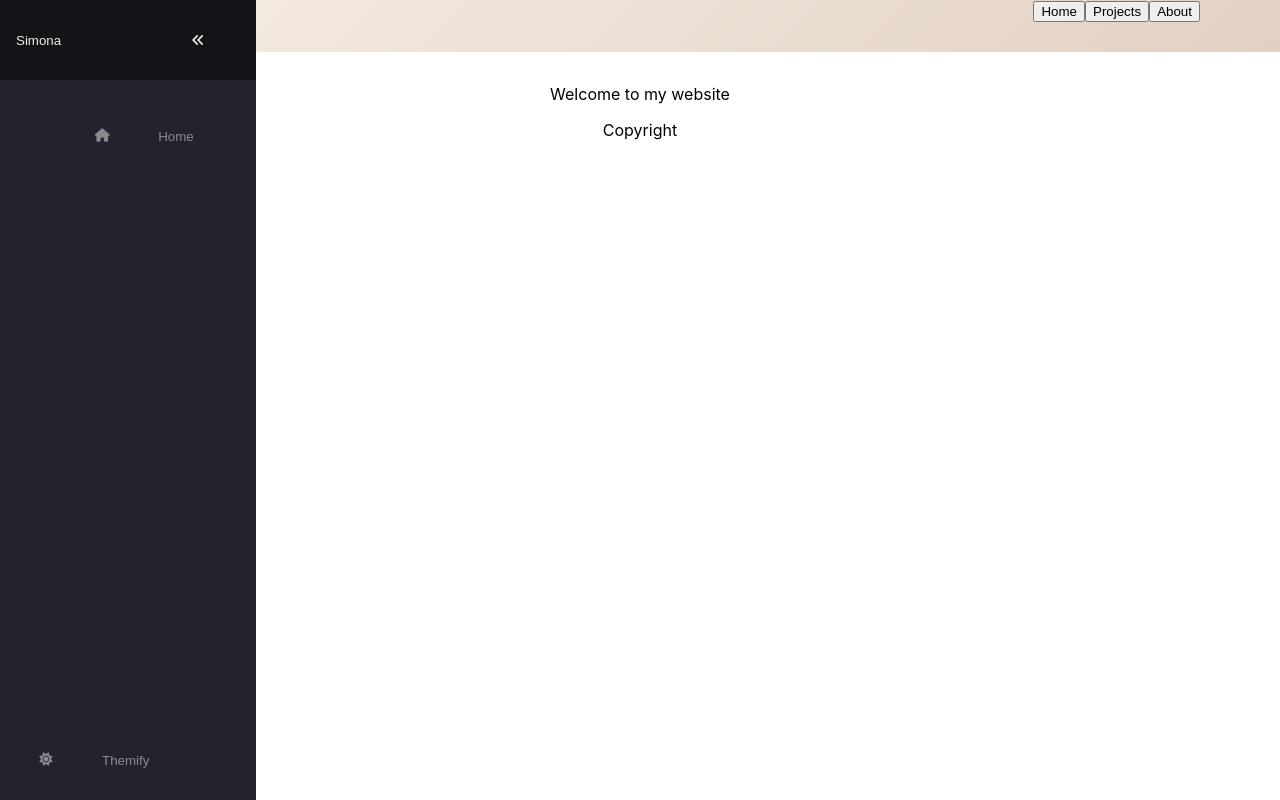
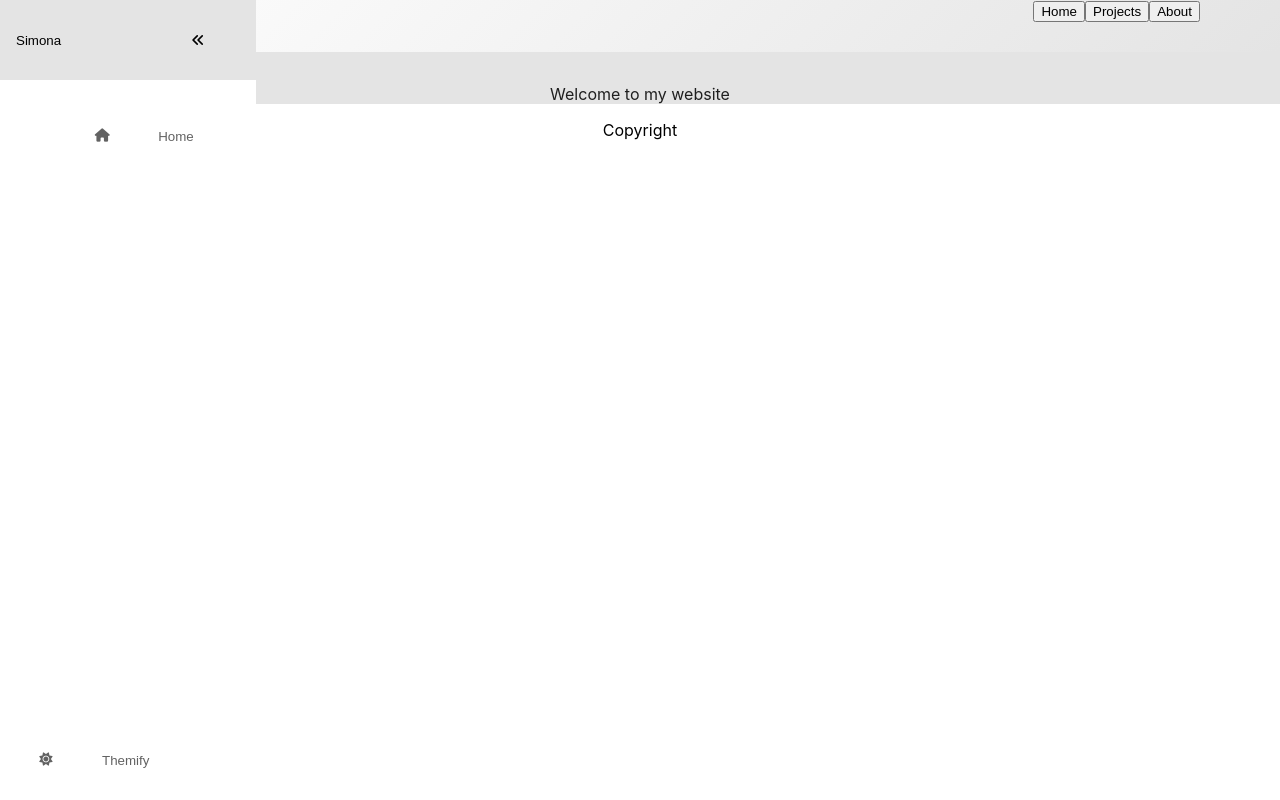
Before and after one commit to robertarotaritei/simona-dae-portofolio, a React (Create React App) app: page / in a window 1280 px wide. Built offline with nearby package versions, Linux system fonts and the light colour scheme.

Commit message:
Add dark/light theme

```diff
--- a/src/App.css
+++ b/src/App.css
@@ -7,19 +7,32 @@
   --transition-speed: 600ms;
 }
 
+/* main */
+
+.main {
+  background-color: var(--bg-secondary);
+  color: var(--text-primary);
+}
+
+
+/* footer */
+
+.footer {
+  background-color: var(--bg-primary);
+  color: var(--text-secondary);
+}
+
 /* topNav */
 
 .topnav {
   overflow: hidden;
-  background-image: linear-gradient(135deg, #f8efe5 0%, #e2d1c3 100%);
+  background-image: linear-gradient(135deg,  var(--bg-primary) 0%,  var(--bg-secondary) 100%);
 }
 
 .topnav .name{
-  color: black;
+  color: var(--text-primary);
   font-weight: bolder;
-
 }
-
 
 /* navbar */
 
@@ -184,26 +197,3 @@
   --bg-primary: #ffffff;
   --bg-secondary: #e4e4e4;
 }
-
-.solar {
-  --text-primary: #576e75;
-  --text-secondary: #35535c;
-  --bg-primary: #fdf6e3;
-  --bg-secondary: #f5e5b8;
-}
-
-.theme-icon {
-  display: none;
-}
-
-.dark #darkIcon {
-  display: block;
-}
-
-.light #lightIcon {
-  display: block;
-}
-
-.solar #solarIcon {
-  display: block;
-}
--- a/src/App.js
+++ b/src/App.js
@@ -38,13 +38,17 @@ class App extends React.Component {
     }
   }
 
+  getTheme(arg, color) {
+    return arg + ' ' + color;
+  }
+
   render() {
     return (
       <div className="App">
-        <NavigationBar selectHome={this.selectHome} selectProjects={this.selectProjects} selectAbout={this.selectAbout} theme={this.state.theme} />
-        <SideBar content={this.state.content} changeTheme={this.changeTheme} theme={this.state.theme} />
-        <Main content={this.state.content} theme={this.state.theme} />
-        <Footer />
+        <NavigationBar selectHome={this.selectHome} selectProjects={this.selectProjects} selectAbout={this.selectAbout} theme={this.state.theme} getTheme={this.getTheme}/>
+        <SideBar content={this.state.content} changeTheme={this.changeTheme} theme={this.state.theme} getTheme={this.getTheme}/>
+        <Main content={this.state.content} theme={this.state.theme} getTheme={this.getTheme}/>
+        <Footer theme={this.state.theme} getTheme={this.getTheme}/>
       </div>
     );
   }
--- a/src/components/Footer/Footer.js
+++ b/src/components/Footer/Footer.js
@@ -4,7 +4,7 @@ class Footer extends React.Component {
 
     render() {
         return (
-            <div>
+            <div className={this.props.getTheme('footer', this.props.theme)}>
                 <p>Copyright</p>
             </div>
         );
--- a/src/components/Main/Main.js
+++ b/src/components/Main/Main.js
@@ -30,7 +30,7 @@ class Main extends React.Component {
     }
     render() {
         return (
-            <div style={{ paddingTop: '1rem' }}>
+            <div className={this.props.getTheme('main', this.props.theme)} style={{ paddingTop: '1rem' }}>
                 {this.renderContent()}
             </div>
         );
--- a/src/components/Navigation Bars/NavigationBar.js
+++ b/src/components/Navigation Bars/NavigationBar.js
@@ -4,7 +4,7 @@ class NavigationBar extends React.Component {
 
     render() {
         return (
-            <div className="topnav">
+            <div className={this.props.getTheme('topnav', this.props.theme)}>
                 <div style={{ float: 'left', paddingLeft: '5rem' }}>
 
                     <p class="name">
--- a/src/components/Navigation Bars/SideBar.js
+++ b/src/components/Navigation Bars/SideBar.js
@@ -50,7 +50,7 @@ class SideBar extends React.Component {
 
     render() {
         return (
-            <nav className="navbar">
+            <nav className={this.props.getTheme('navbar', this.props.theme)}>
                 <ul className="navbar-nav">
                     <li className="logo">
                         <button className="nav-link">
```
Also changed, not shown: 1 other file (tests, documents, lock files or other folders).
